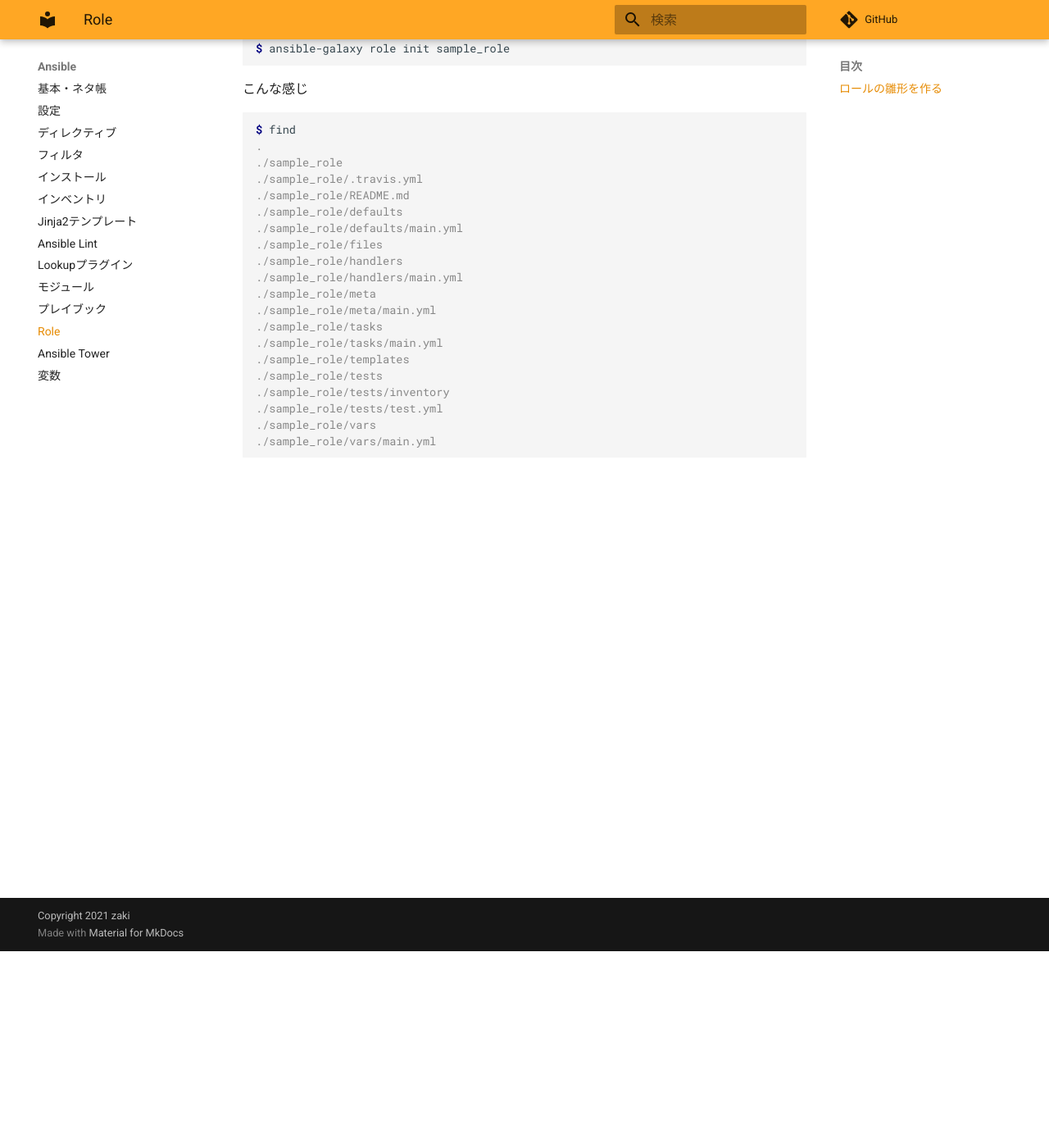
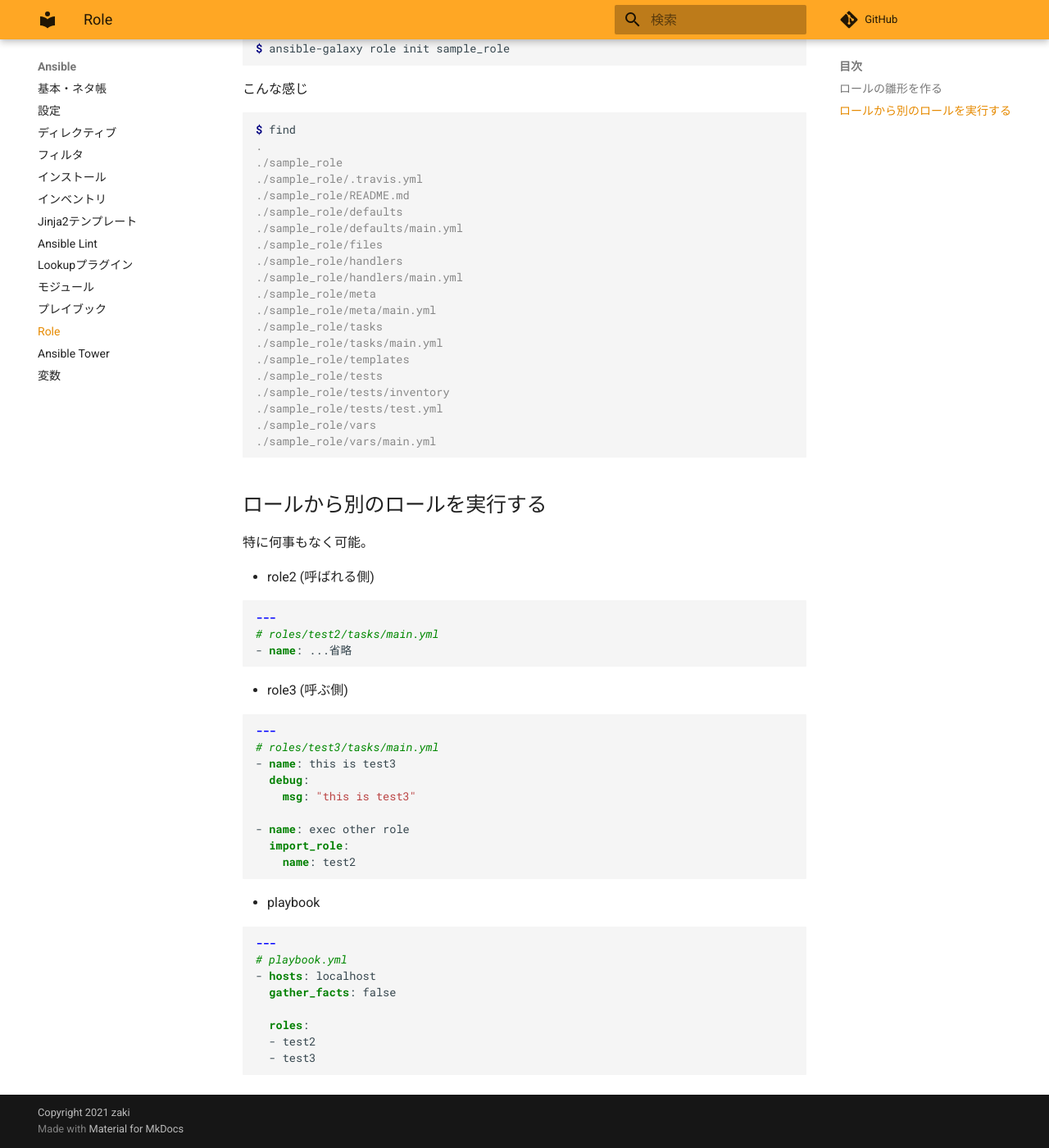
Before and after one commit to zaki-lknr/docs, an MkDocs documentation site: the page built from docs/Ansible/role.md, in a window 1280 px wide and 1400 px high, scrolled down 240 px. Shown: the whole window at 82% size. Built offline with MkDocs 1.6.1 and Material for MkDocs 9.7.7, drawn with Linux system fonts in a browser that asks for light colours; comment, search, counter and statistics services are not loaded.

Commit message:
add: ansible/role: ロールから別のロールを呼ぶ

````diff
--- a/docs/Ansible/role.md
+++ b/docs/Ansible/role.md
@@ -30,3 +30,42 @@ $ find
 ./sample_role/vars
 ./sample_role/vars/main.yml
 ```
+
+## ロールから別のロールを実行する
+
+特に何事もなく可能。
+
+- role2 (呼ばれる側)
+
+```yaml
+---
+# roles/test2/tasks/main.yml
+- name: ...省略
+```
+
+- role3 (呼ぶ側)
+
+```yaml
+---
+# roles/test3/tasks/main.yml
+- name: this is test3
+  debug:
+    msg: "this is test3"
+
+- name: exec other role
+  import_role:
+    name: test2
+```
+
+- playbook
+
+```yaml
+---
+# playbook.yml
+- hosts: localhost
+  gather_facts: false
+
+  roles:
+  - test2
+  - test3
+```
````
